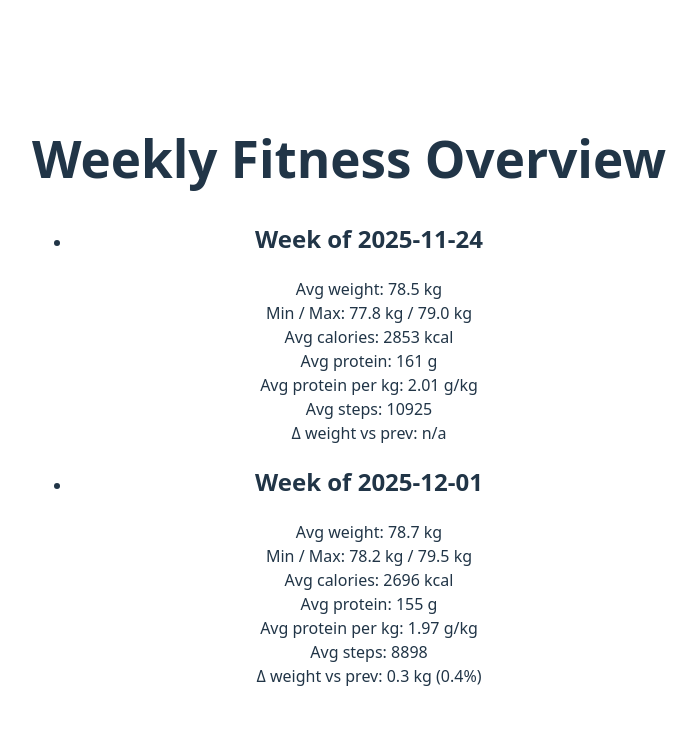
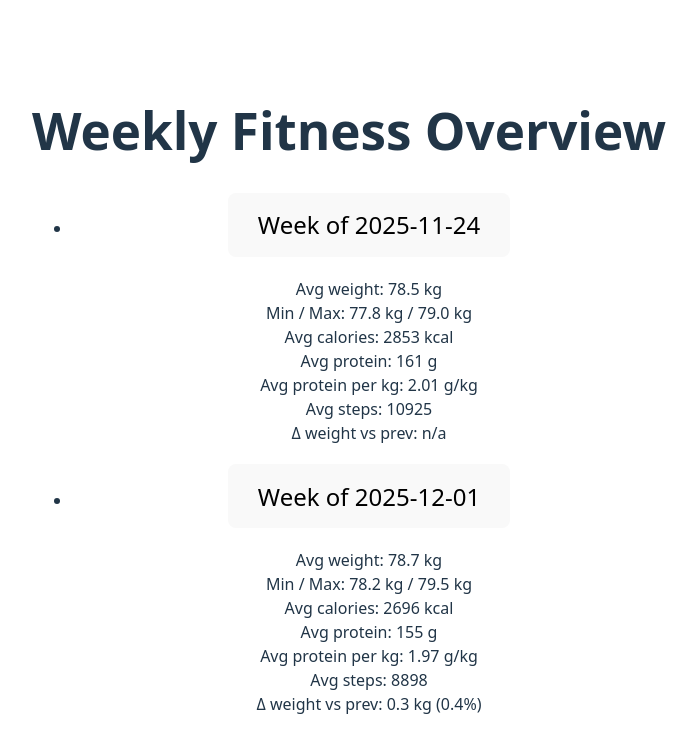
Before and after one commit to BelaGereon/fitness-nutrition-dashboard, a React (Vite) app: page / in a window 1280 px wide. Shown: the top 752 px of the page, without its empty margins (291-988 px from the left). Built offline with nearby package versions, Linux system fonts and the light colour scheme.

Commit message:
:white_check_mark: pass test

```diff
--- a/src/features/dashboard/WeekCard.tsx
+++ b/src/features/dashboard/WeekCard.tsx
@@ -25,7 +25,9 @@ export function WeekCard({ trend, base }: WeekCardProps) {
 
   return (
     <li data-testid={`week-card-${id}`}>
-      <h2>Week of {weekOf}</h2>
+      <h2>
+        <button>Week of {weekOf}</button>
+      </h2>
       <div>
         <div>Avg weight: {avgWeightKg?.toFixed(1)} kg</div>
         <div>
```
